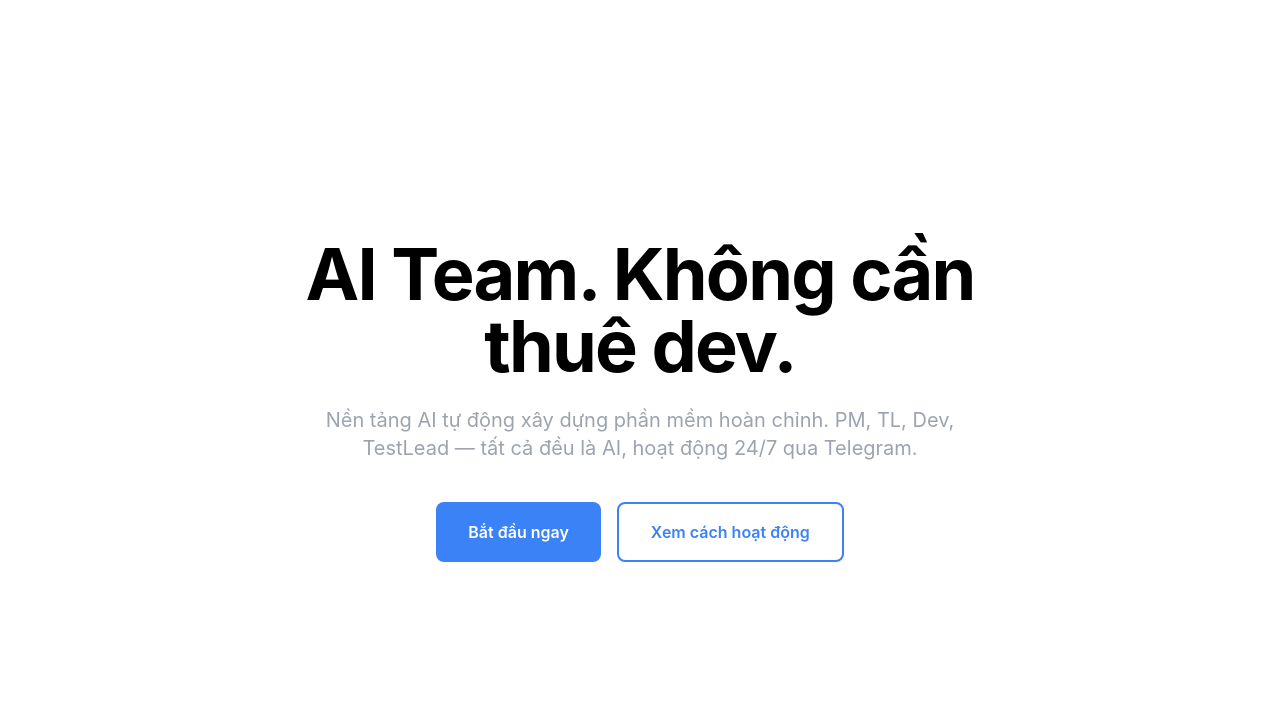
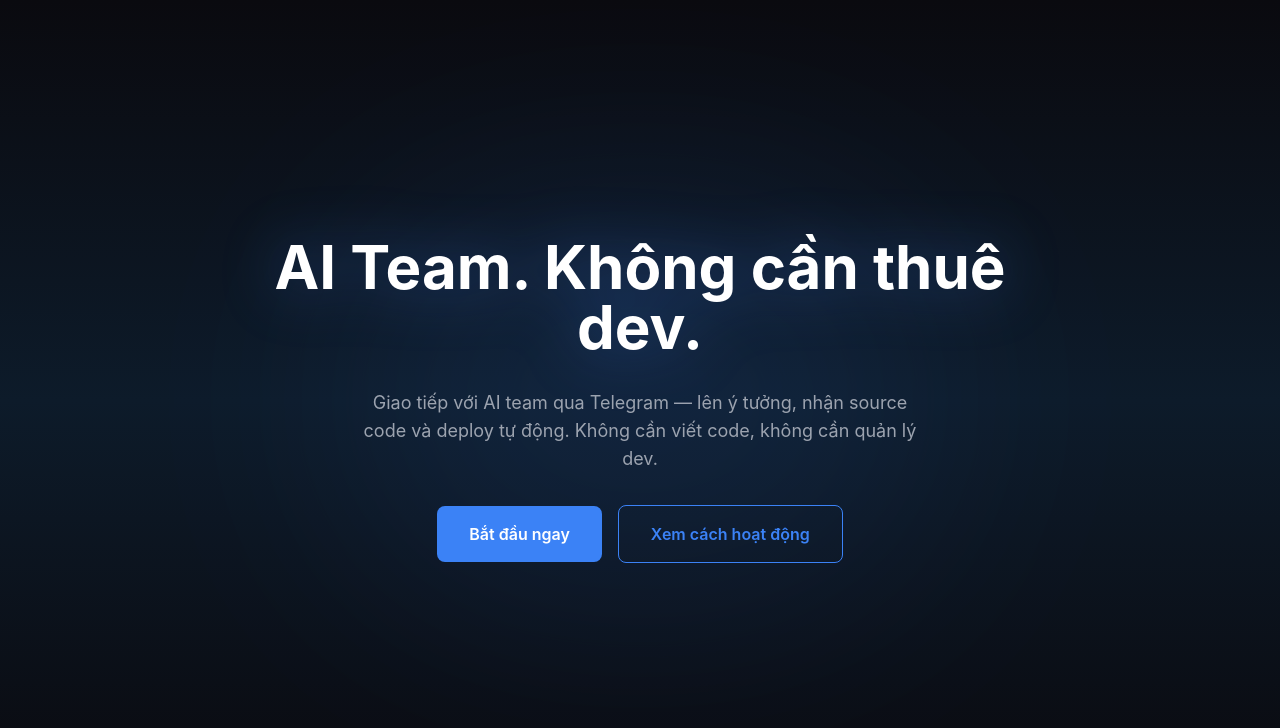
Before and after one commit to wisbidev/project-c051d40a, a Next.js app in the folder frontend/: page / in a window 1280 px wide. Shown: the top 728 px of the page. Built offline with nearby package versions, Linux system fonts and the light colour scheme.

Commit message:
feat: main page with HeroSection

```diff
--- a/frontend/src/app/page.tsx
+++ b/frontend/src/app/page.tsx
@@ -1,9 +1,9 @@
-import Hero from '@/components/Hero'
+import HeroSection from "@/components/HeroSection";
 
 export default function Home() {
   return (
     <main>
-      <Hero />
+      <HeroSection />
     </main>
-  )
+  );
 }
```
